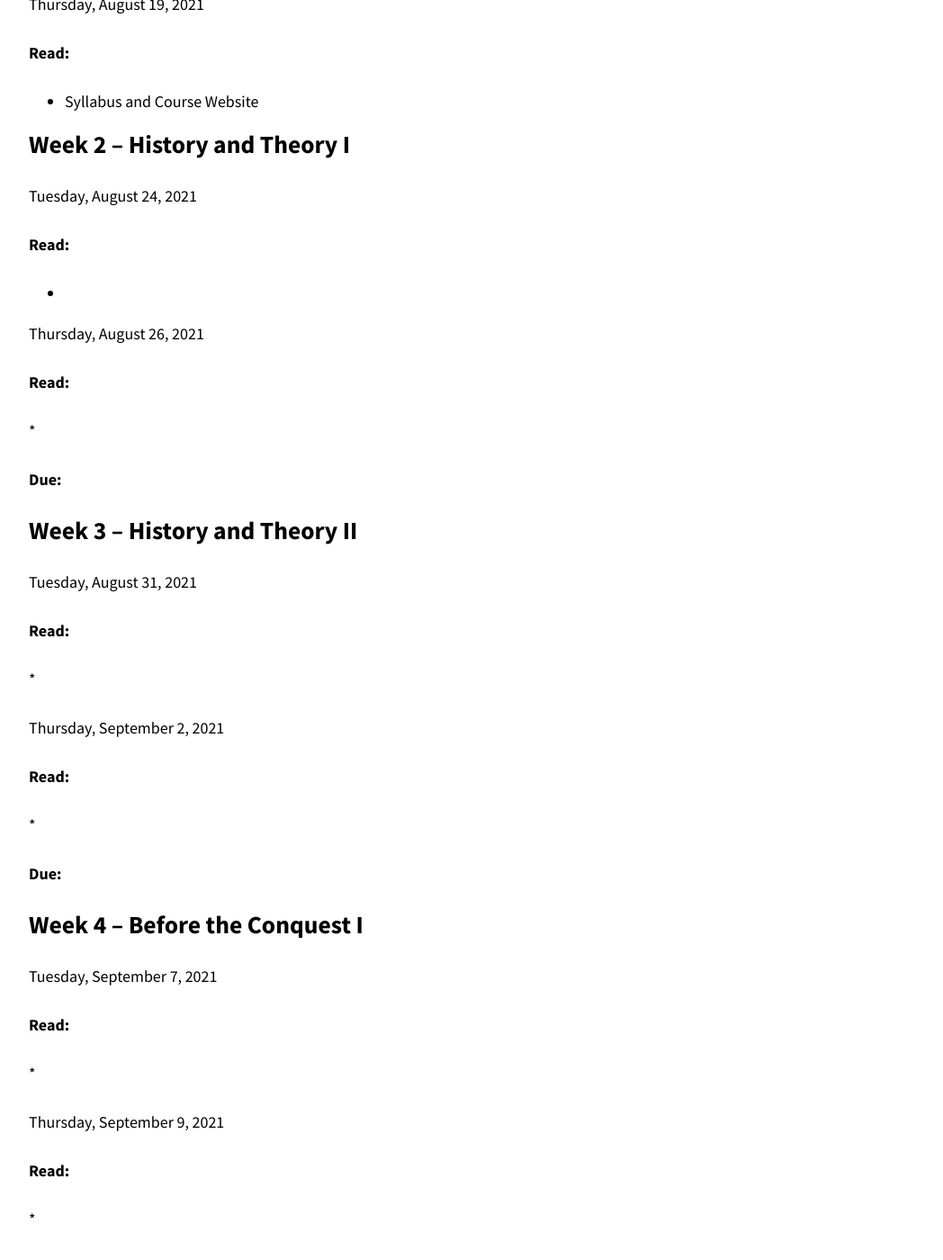
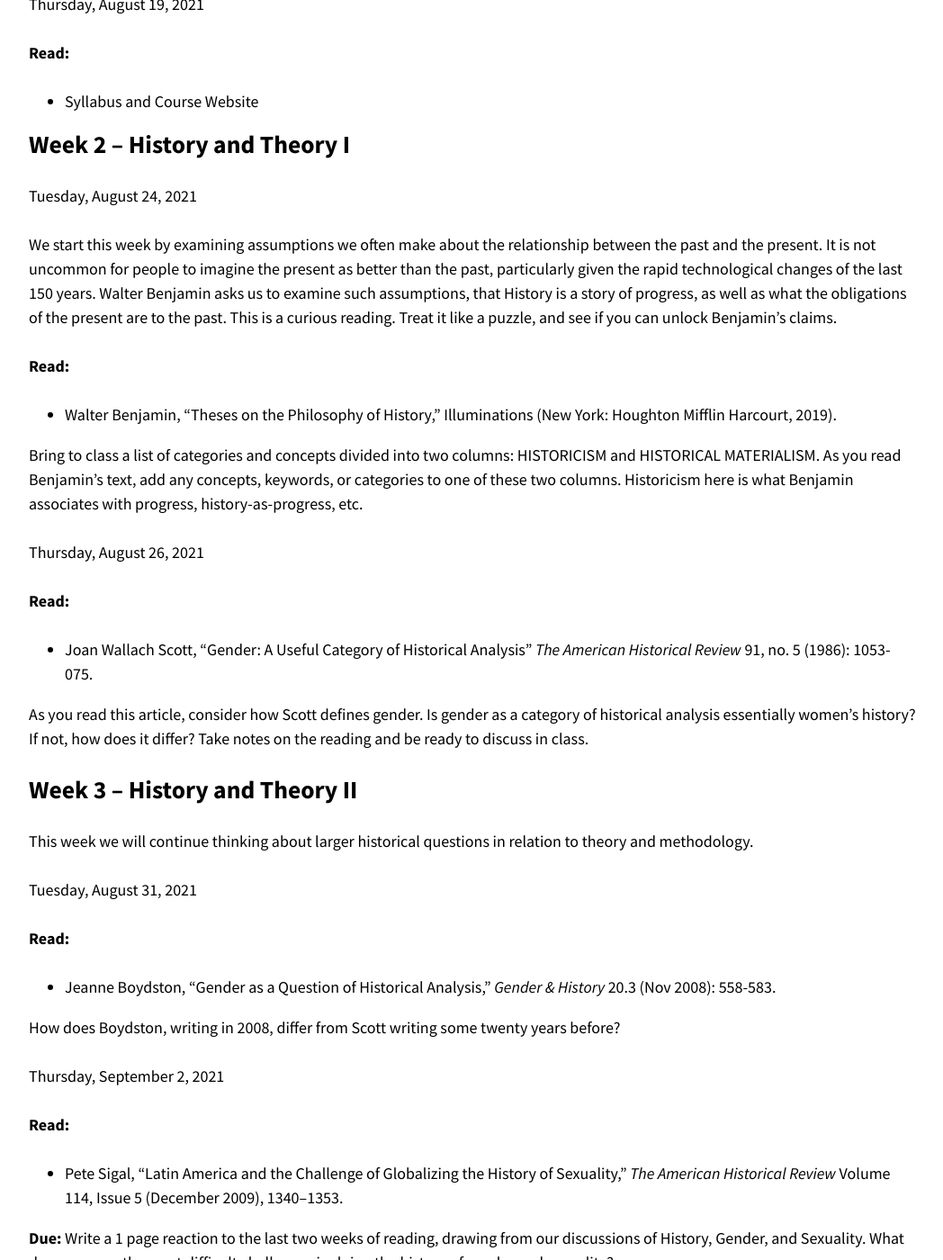
Before and after one commit to chadblack/465F2021, a Jekyll site: the page built from calendar.md, in a window 1280 px wide and 1400 px high, scrolled down 292 px. Shown: the whole window at 90% size, without its empty margins (114-1162 px from the left). Built offline with Jekyll 4.4.1, drawn with Linux system fonts in a browser that asks for light colours; nearby versions of some CDN libraries; some of the changed text lies outside the part shown.

Commit message:
building the calendar

```diff
--- a/calendar.md
+++ b/calendar.md
@@ -16,33 +16,61 @@ Thursday, August 19, 2021
 
 Tuesday, August 24, 2021
 
+We start this week by examining assumptions we often make about the
+relationship between the past and the present. It is not uncommon for people to
+imagine the present as better than the past, particularly given the rapid
+technological changes of the last 150 years. Walter Benjamin asks us to examine
+such assumptions, that History is a story of progress, as well as what the
+obligations of the present are to the past. This is a curious reading. Treat it
+like a puzzle, and see if you can unlock Benjamin's claims.
+
 **Read:**
 
-*
+* Walter Benjamin, “Theses on the Philosophy of History,” Illuminations (New York: Houghton Mifflin Harcourt, 2019).
+
+Bring to class a list of categories and concepts divided into two columns:
+HISTORICISM and HISTORICAL MATERIALISM. As you read Benjamin’s text, add any
+concepts, keywords, or categories to one of these two columns. Historicism here
+is what Benjamin associates with progress, history-as-progress, etc.
 
 Thursday, August 26, 2021
 
 **Read:**
 
-*
+* Joan Wallach Scott, "Gender: A Useful Category of Historical Analysis" *The
+  American Historical Review* 91, no. 5 (1986): 1053-075.
 
-**Due:**
+As you read this article, consider how Scott defines gender. Is gender as
+a category of historical analysis essentially women's history? If not, how does
+it differ? Take notes on the reading and be ready to discuss in class.
+
 
 ## Week 3 -- History and Theory II
+
+This week we will continue thinking about larger historical questions in
+relation to theory and methodology.
 
 Tuesday, August 31, 2021
 
 **Read:**
 
-*
+* Jeanne Boydston, "Gender as a Question of Historical Analysis," *Gender
+  & History* 20.3 (Nov 2008): 558-583.
+
+How does Boydston, writing in 2008, differ from Scott writing some twenty years
+before?
 
 Thursday, September 2, 2021
 
 **Read:**
 
-*
+* Pete Sigal, "Latin America and the Challenge of Globalizing the History of
+  Sexuality," *The American Historical Review* Volume 114, Issue 5 (December
+  2009), 1340–1353.
 
-**Due:**
+**Due:** Write a 1 page reaction to the last two weeks of reading, drawing from
+our discussions of History, Gender, and Sexuality. What do you see as the most
+difficult challenges in doing the history of gender and sexuality?
 
 ## Week 4 -- Before the Conquest I
 
```
